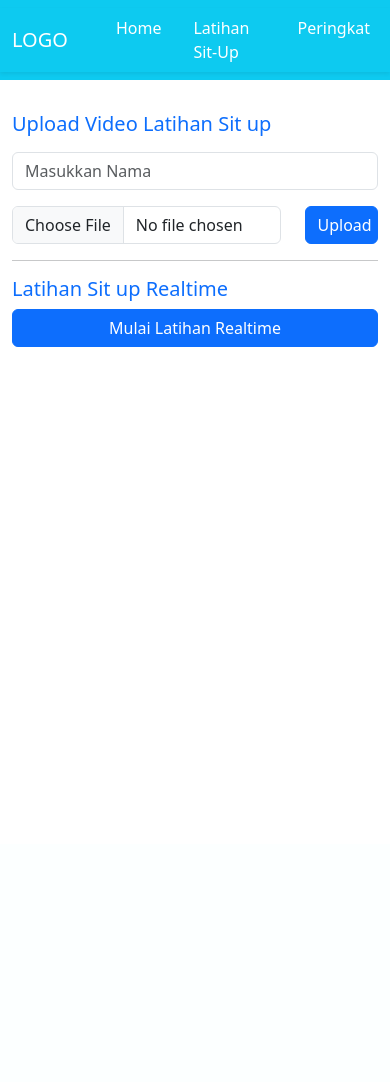
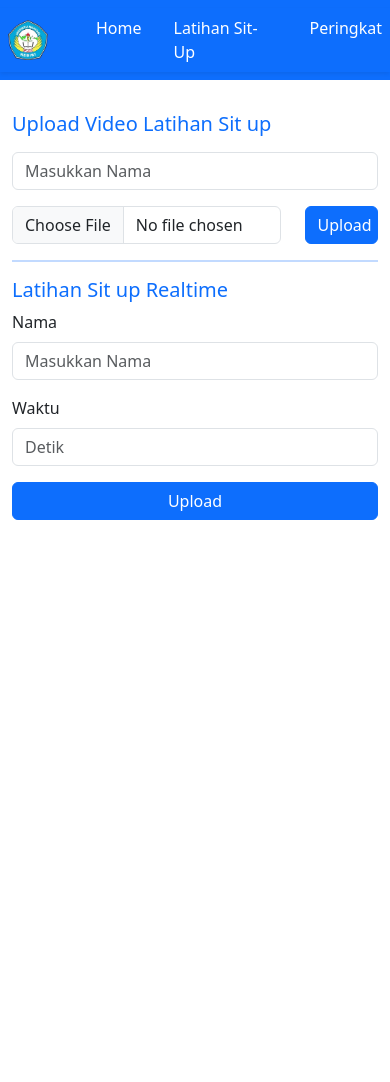
Before and after one commit to Wintec-Yuda/validasi-sit-up, a Flask app: page /latihan in a window 390 px wide; the page is wider, and only the part inside the window is pictured. Before the commit the page ends 347 px from the top of that part, so only its background shows below. Run offline with Flask 3, Linux system fonts and the light colour scheme.

Commit message:
upload & realtime

```diff
--- a/run.py
+++ b/run.py
@@ -144,7 +144,6 @@ def upload_file():
     file_path = "temp_video.mp4"
     file.save(file_path)
 
-    # return redirect(url_for('video_feed_upload', file_path=file_path, nama=nama))
     return {'file_path': file_path, 'nama': nama}
 
 @app.route('/video_feed_upload')
--- a/static/app.css
+++ b/static/app.css
@@ -0,0 +1,4 @@
+#iframe_a{
+    width: 800px;
+    height: 500px;
+}
--- a/static/app.js
+++ b/static/app.js
@@ -19,7 +19,8 @@ $(document).ready(function () {
                 // Tanggapan dari API
                 if (data) {
                     // Menampilkan modal
-                    $("#VideoModal").modal("show");
+                    // $("#VideoModal").modal("show");
+                    $("#iframeVideo").removeClass("d-none").addClass("d-block");
 
                     // Mengisi konten modal dengan data dari respons server
                     $("#iframeVideo").attr("href", `http://127.0.0.1:5000/video_feed_upload?file_path=${data.file_path}&nama=${data.nama}`);
@@ -44,7 +45,9 @@ $(document).ready(function () {
 
         if (data) {
             // Menampilkan modal
-            $("#VideoModal").modal("show");
+            // $("#VideoModal").modal("show");
+
+            $("#iframeVideo").removeClass("d-none").addClass("d-block");
 
             // Mengisi konten modal dengan data dari respons server
             $("#iframeVideo").attr("href", `http://127.0.0.1:5000/video_feed_realtime?nama=${data.nama}&waktu=${data.waktu}`);
--- a/templates/latihan.html
+++ b/templates/latihan.html
@@ -20,12 +20,30 @@
                     </div>
                 </div>
             </form>
-            <hr class="my-3">
+            <hr class="border-primary border-top border-2">
             <div class="d-grid">
                 <h5 class="text-primary mb-2">Latihan Sit up Realtime</h5>
-                <button type="button" class="btn btn-primary" data-bs-toggle="modal" data-bs-target="#mulaiModal">Mulai
-                    Latihan Realtime</button>
+                <form id="realtime">
+                    <div class="mb-3">
+                        <label for="nama" class="form-label">Nama</label>
+                        <input type="text" class="form-control" id="namaRealtime" placeholder="Masukkan Nama"
+                            name="nama" required>
+                    </div>
+                    <div class="mb-3">
+                        <label for="waktu" class="form-label">Waktu</label>
+                        <input type="number" class="form-control" id="waktu" name="waktu" placeholder="Detik" required>
+                    </div>
+                    <div class="d-grid">
+                        <button type="button" id="realtimeButton" class="btn btn-primary">Upload</button>
+                    </div>
+                </form>
             </div>
+        </div>
+        <div class="col-md-1"></div>
+        <div class="col-md-6 mt-2 mt-md-none">
+            <iframe name="iframe_a" id="iframe_a" title="Iframe"></iframe>
+            <p class="text-center"><a id="iframeVideo" class="d-none btn btn-primary p-2" target="iframe_a">Mulai
+                    Sekarang</a></p>
         </div>
     </div>
 </main>
--- a/templates/layout/footer.html
+++ b/templates/layout/footer.html
@@ -1,5 +1,3 @@
-{% include 'layout/modal.html' %}
-
 <footer class="text-center p-3">
     <script src="https://cdn.jsdelivr.net/npm/bootstrap@5.3.2/dist/js/bootstrap.bundle.min.js"
         integrity="sha384-C6RzsynM9kWDrMNeT87bh95OGNyZPhcTNXj1NW7RuBCsyN/o0jlpcV8Qyq46cDfL"
--- a/templates/layout/header.html
+++ b/templates/layout/header.html
@@ -11,10 +11,13 @@
 </head>
 
 <body>
-    <nav class="navbar navbar-expand bg-info">
-        <div class="container-fluid shadow-sm">
+    <nav class="navbar navbar-expand bg-primary">
+        <div class="shadow-sm">
             <nav class="navbar-collapse">
-                <a class="navbar-brand text-white" href="#">LOGO</a>
+                <a class="navbar-brand ms-2" href="/">
+                    <img src="{{ url_for('static', filename='images/logo unp.png') }}" alt="Logo" width="40"
+                        height="40">
+                </a>
                 <div class="navbar-nav ms-4">
                     <a class="nav-link me-3 text-white" href="/">Home</a>
                     <a class="nav-link me-3 text-white" href="/latihan">Latihan Sit-Up</a>
--- a/templates/layout/modal.html
+++ /dev/null
@@ -1,44 +0,0 @@
-<!-- Modal latihan sit up realtime-->
-<div class="modal fade" id="mulaiModal" tabindex="-1" aria-labelledby="mulaiModalLabel" aria-hidden="true">
-    <div class="modal-dialog">
-        <div class="modal-content">
-            <div class="modal-header">
-                <h5 class="modal-title" id="mulaiModalLabel">Isi Data Dulu</h5>
-                <button type="button" class="btn-close" data-bs-dismiss="modal" aria-label="Close"></button>
-            </div>
-            <div class="modal-body">
-                <form id="realtime">
-                    <div class="mb-3">
-                        <label for="nama" class="form-label">Nama</label>
-                        <input type="text" class="form-control" id="namaRealtime" name="nama" required>
-                    </div>
-                    <div class="mb-3">
-                        <label for="waktu" class="form-label">Waktu</label>
-                        <input type="number" class="form-control" id="waktu" name="waktu" placeholder="Detik" required>
-                    </div>
-                    <div class="d-grid">
-                        <button type="button" id="realtimeButton" class="btn btn-primary">Upload</button>
-                    </div>
-                </form>
-            </div>
-        </div>
-    </div>
-</div>
-
-<!-- Modal untuk preview video yang di-upload -->
-<div class="modal fade" id="VideoModal" tabindex="-1" aria-labelledby="VideoModalLabel" aria-hidden="true">
-    <div class="modal-dialog">
-        <div class="modal-content">
-            <div class="modal-header">
-                <h5 class="modal-title" id="VideoModalLabel">Detail Video</h5>
-                <button type="button" class="btn-close" data-bs-dismiss="modal" aria-label="Close"></button>
-            </div>
-            <div class="modal-body">
-                <!-- iframe to display the video -->
-                <iframe name="iframe_a" id="iframe_a" height="100%" width="100%" title="Iframe"></iframe>
-                <p class="d-flex justify-content-center"><a id="iframeVideo" class="btn btn-primary p-2"
-                        target="iframe_a">Mulai Sekarang</a></p>
-            </div>
-        </div>
-    </div>
-</div>
```
Also changed, not shown: static/images/logo unp.png (added).
